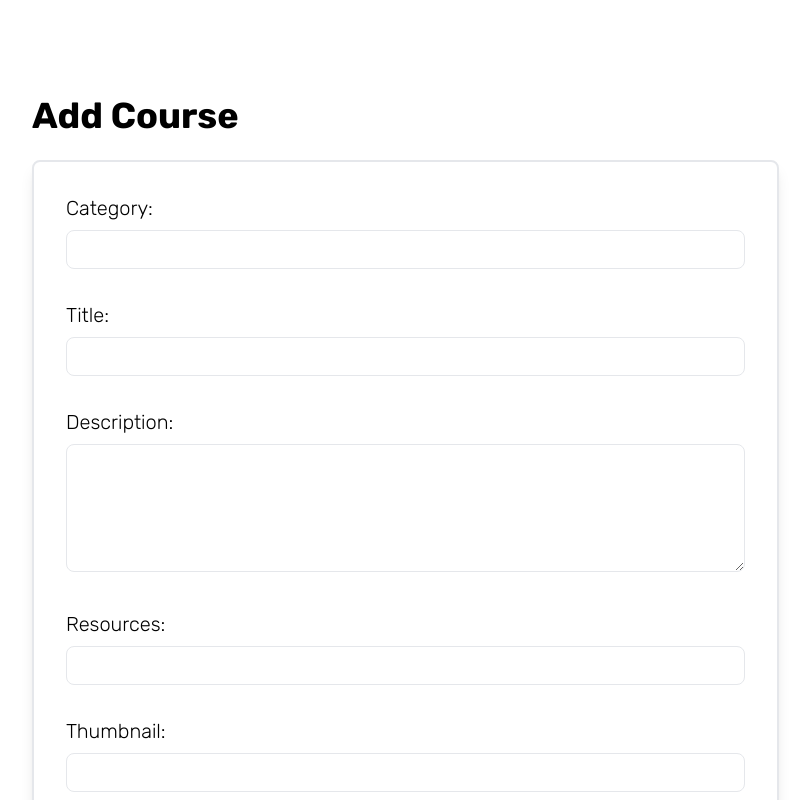
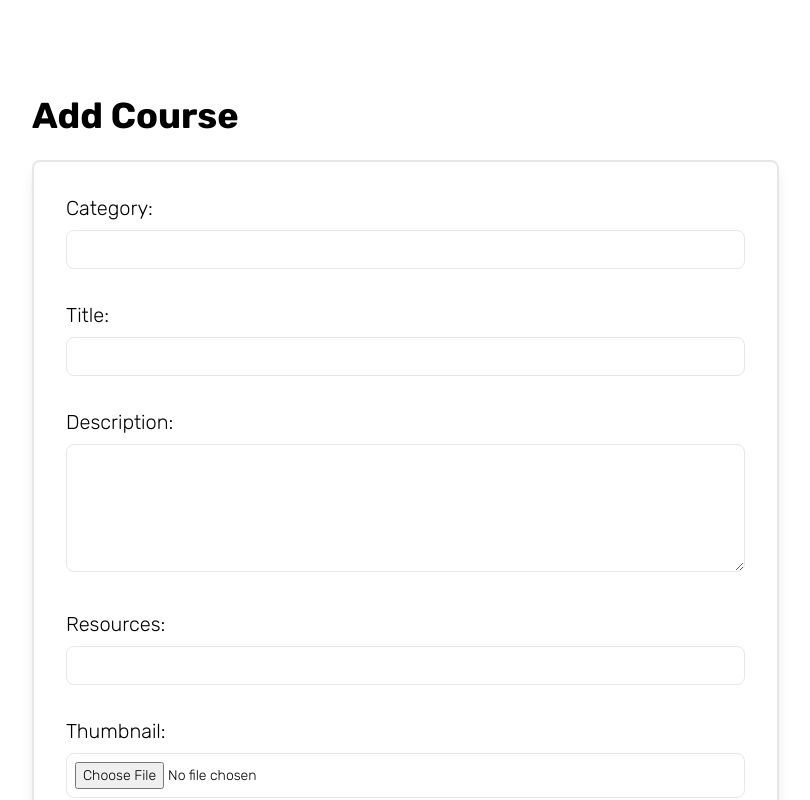
Before and after one commit to Ushan-Dilusha/mysticwebcraft-frontend, a React (Create React App) app: page /addcourse in a window 1280 px wide. Shown: the top 800 px of the page, without its empty margins (32-842 px from the left). Built offline with nearby package versions, Linux system fonts and the light colour scheme; a web font is replaced by a local one.

Commit message:
form ad image function

```diff
--- a/src/pages/Course/AddCourse.jsx
+++ b/src/pages/Course/AddCourse.jsx
@@ -83,15 +83,17 @@ function AddCourse() {
                 className="w-full border rounded-lg p-2 focus:ring focus:ring-blue-500 focus:border-blue-500"
               />
             </div>
-            <div>
+            <div className="mb-4">
   <label className="block text-lg lg:text-xl mb-2">Thumbnail:</label>
+    <div className="flex items-center">
     <input
-                type="text"
+      type="file"
+      accept="image/*"
       name="thumbnail"
-                value={formData.thumbnail}
       onChange={handleChange}
       className="w-full border rounded-lg p-2 focus:ring focus:ring-blue-500 focus:border-blue-500"
       />
+     </div>
      </div>
             <div>
               <label className="block text-lg lg:text-xl mb-2">Chapters:</label>
@@ -121,6 +123,7 @@ function AddCourse() {
                 Submit
               </button>
             </div>
+
           </form>
         </div>
       </div>
```
Lines whose indentation alone changed are shown as unchanged.
